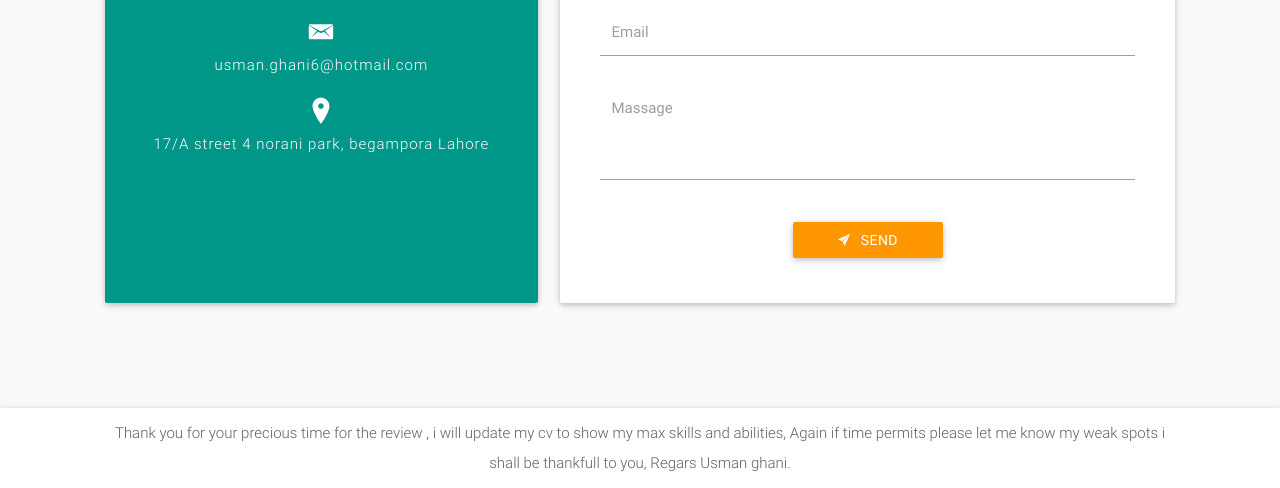
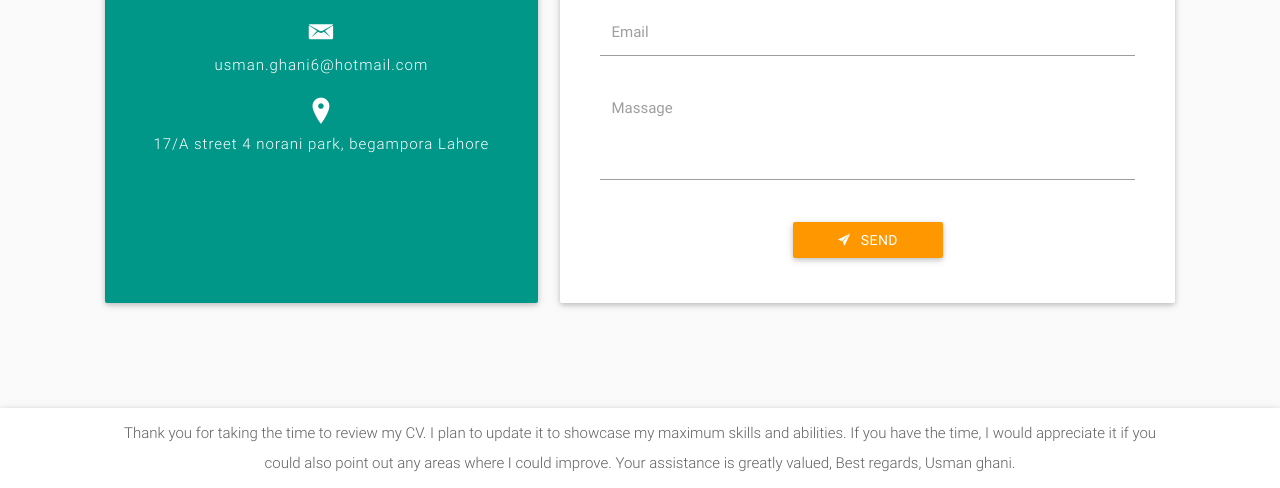
Before and after one commit to usmanghani6/usmanghani6.github.io, a plain HTML site: page index.html in a window 1280 px wide. Shown: the part 8191-8679 px from the top of the page. Drawn offline with Linux system fonts and the light colour scheme; files whose address does not match are found by name; a web font is replaced by a local one.

Commit message:
text updated along with cv

```diff
--- a/index.html
+++ b/index.html
@@ -176,7 +176,7 @@
                         <!-- Download & Contact Button -->
                         <div class="col col-xs-12 col-sm-12 col-md-12 text-center">
                             <!-- Your CV File -->
-                            <a href="cv/cv-file.pdf" download="cv-file.docx" class="btn waves-effect waves-light btn-primary custom-btn">Download CV</a>
+                            <a href="cv/cv-file.docx" download="cv-file.docx" class="btn waves-effect waves-light btn-primary custom-btn">Download CV</a>
                             <a href="#contact" class="btn waves-effect waves-light btn-primary custom-btn">Contact Me</a>
                         </div>
                     </div>
@@ -821,8 +821,10 @@
 <footer>
     <div class="container">
         <p class="text-center">
-                Thank you for your precious time for the review , i will update my cv to show my max skills and abilities, Again if time permits please let me know my weak spots i shall be thankfull to you,
-                Regars Usman ghani.
+                Thank you for taking the time to review my CV. I plan to update it to showcase my maximum skills and abilities. If you
+                have the time, I would appreciate it if you could also point out any areas where I could improve. Your assistance is
+                greatly valued,
+                Best regards, Usman ghani.
         </p>
     </div>
 </footer>
```
Also changed, not shown: 5 other files.
